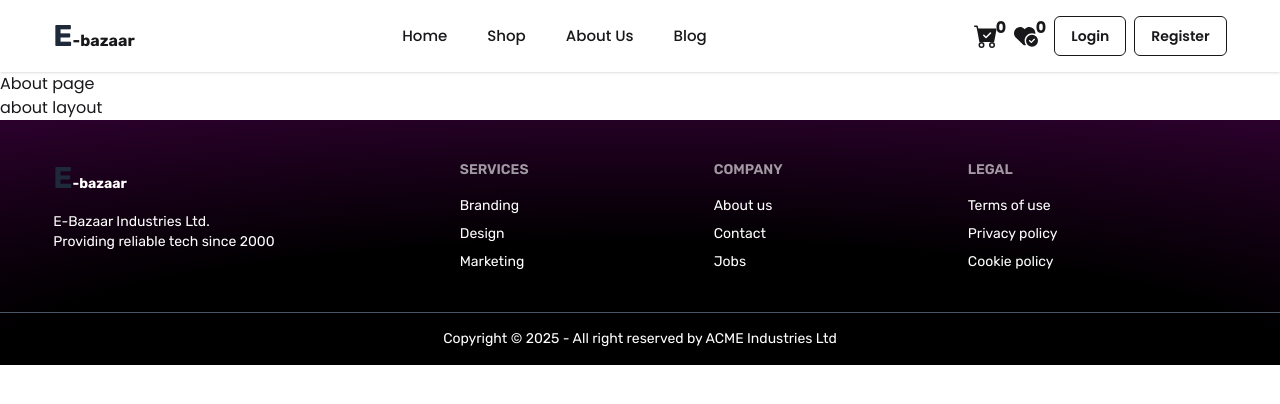
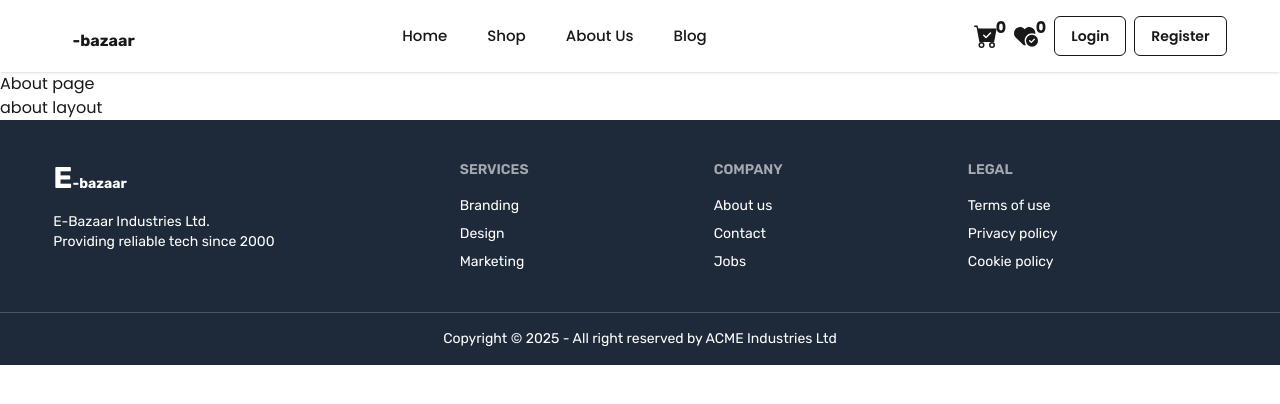
Before and after one commit to mdsamiulislam54/e-bazaar-multivendor-ecommerce-app, a Next.js app: page /about in a window 1280 px wide. Shown: the top 404 px of the page. Built offline with nearby package versions, Linux system fonts and the light colour scheme; no server answers.

Commit message:
footer bg chnage and logo color conditional change

```diff
--- a/src/Components/Footer/Footer.tsx
+++ b/src/Components/Footer/Footer.tsx
@@ -4,12 +4,12 @@ import Logo from "../Logo/Logo";
 
 const Footer = () => {
   return (
-    <div className="text-white rubik" style={{ background: "radial-gradient(125% 125% at 50% 100%, #000000 40%, #350136 100%)", }}>
+    <div className="rubik bg-gray-800 text-white" >
       {/* Top Footer */}
       <footer className="footer sm:footer-horizontal py-10  w-11/12 mx-auto">
         {/* Logo & Description */}
         <aside className="flex flex-col items-start space-y-2">
-            <Logo/>
+            <Logo logoColor={'white'} />
           <p className="text-sm">
             E-Bazaar Industries Ltd.
             <br />
--- a/src/Components/Header/Navbar.tsx
+++ b/src/Components/Header/Navbar.tsx
@@ -53,7 +53,7 @@ const Navbar = () => {
   )
 
   return (
-    <header className={`w-full z-100  ${path === "/" ? (scrollY > 50 ? "fixed-nav bg-gray-200  shadow" : "absolute bg-transparent") : (scrollY > 50 ? "fixed bg-white shadow" : "bg-gradient shadow")}`}>
+    <header className={`w-full z-100  ${path === "/" ? (scrollY > 50 ? "fixed-nav bg-gray-800 text-white  shadow" : "absolute bg-transparent") : (scrollY > 50 ? "fixed bg-white shadow" : "bg-gradient shadow")}`}>
       <div className="w-11/12 mx-auto flex items-center justify-between py-4">
         <div className='flex items-center gap-4'>
           {/* Mobile Menu Button */}
@@ -64,7 +64,7 @@ const Navbar = () => {
           </button>
           {/* Logo */}
           <Link href={'/'}>
-            <Logo />
+            <Logo logoColor={'white'} />
           </Link>
         </div>
 
--- a/src/Components/Logo/Logo.tsx
+++ b/src/Components/Logo/Logo.tsx
@@ -1,9 +1,9 @@
 import React from 'react'
 
-const Logo = () => {
+const Logo = ({logoColor }: any) => {
   return (
     <div>
-        <h2 className='font-bold rubik '><span className='text-3xl text-gray-800 '>E</span>-bazaar</h2>
+        <h2 className='font-bold rubik '><span className={`text-3xl ${logoColor ? `text-${logoColor}`:"text-black"}`}>E</span>-bazaar</h2>
     </div>
   )
 }
```
